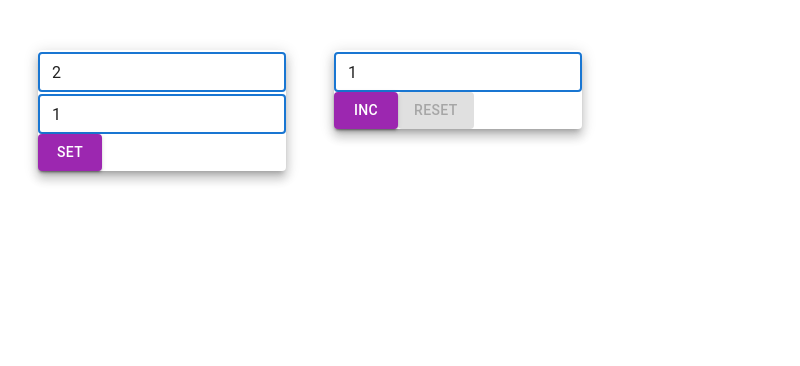
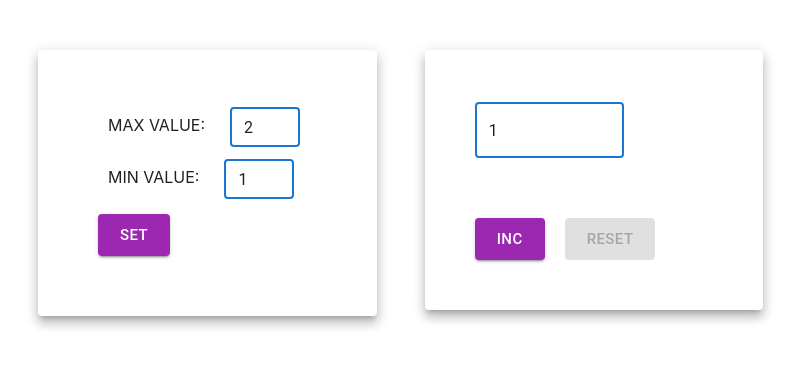
Before and after one commit to Alex62510/Project-Monday--counter, a React (Create React App) app: page / in a window 1280 px wide. Shown: the top 366 px of the page, without its empty margins (46-846 px from the left). Built offline with nearby package versions, Linux system fonts and the light colour scheme.

Commit message:
commit 02 Component input button limits

```diff
--- a/src/App.tsx
+++ b/src/App.tsx
@@ -56,10 +56,9 @@ function App() {
         <div className={"App"}>
             <Container fixed>
                 <Grid container sx={{p: "50px 20px"}} spacing={6}>
-
-                    <Grid item className={"box"}>
-                        <Paper elevation={8}>
-                            <Grid >
+                    <Grid item className={"box"} xs={4}>
+                        <Paper elevation={8} sx={{p:"20px"}}  >
+                            <Grid>
                                 <SetterValue
                                     errorMessage={errorMessage}
                                     setNewMessage={setNewMessage}
@@ -67,18 +66,19 @@ function App() {
                                     setDownLimit={setDownLimit}
                                 />
                             </Grid>
-
                         </Paper>
-
                     </Grid>
-                    <Grid item>
-                        <Paper elevation={8}>
+                    <Grid item xs={4}>
+                        <Paper elevation={8} sx={{p:"20px"}}>
+                            <Grid>
+                                <Grid xs={6} sx={{m:"30px"}}>
                                     <InputCount
                                     error={errorInput}
                                     inputValue={inputValue}
                                     inputClassName={(numbersLimitMax) ? "inputIncMax" : "inputInc"}
                                 />
-                            <Grid className="twoButtons">
+                                </Grid>
+                                <Grid className="twoButtons" sx={{ p:"20px"}}>
 
                                     <ButtonCount
                                         numbersLimit={numbersLimitMax}
@@ -96,12 +96,10 @@ function App() {
                                     />
 
                                 </Grid>
+                            </Grid>
                         </Paper>
-
                     </Grid>
-
                 </Grid>
-
             </Container>
         </div>
     );
--- a/src/counter/Button/ButtonCount.tsx
+++ b/src/counter/Button/ButtonCount.tsx
@@ -13,7 +13,8 @@ const ButtonCount = (props: Buttontype) => {
     }
     return (
         <Button
-            size="medium"
+            sx={{m:"10px"}}
+            size="large"
             color="secondary"
             variant="contained"
             className={props.className}
--- a/src/counter/InputCount.tsx
+++ b/src/counter/InputCount.tsx
@@ -9,10 +9,11 @@ type InputType={
 const InputCount = (props:InputType) => {
     return (
         <TextField
-            size="small"
+            size="medium"
             variant="outlined"
             color="primary"
             focused
+
             error={props.error}
             helperText={props.error && "Incorrect value"}
             sx={{mt: "2px"}}
--- a/src/counter/InputLimits/InputLimit.tsx
+++ b/src/counter/InputLimits/InputLimit.tsx
@@ -13,6 +13,7 @@ const InputLimit = (props: InputLimitsPropsType) => {
         <div>
             <div>
                 <TextField
+
                     error={props.error}
                     helperText={props.error && "Incorrect value"}
                     value={props.InputValue}
--- a/src/counter/Setter/SetterValue.tsx
+++ b/src/counter/Setter/SetterValue.tsx
@@ -69,14 +69,25 @@ export const SetterValue = (props: SetterPropsType) => {
         props.errorMessage(false)
     }
     return (
-        <Grid  >
-            <Grid>
+        <Grid alignItems={"center"} sx={{p: "30px"}}>
+            <Grid container>
+                <Grid item sx={{p: "15px 20px"}}>
+                    MAX VALUE:
+                </Grid>
+                <Grid item xs={4} sx={{p: "5px"}}>
                     <InputLimit
                         InputValue={upperInputValue}
                         limitChange={upperLimitChange}
                         setNewMessage={props.setNewMessage}
                         error={error}
                     />
+                </Grid>
+            </Grid>
+            <Grid container>
+                <Grid item sx={{p: "15px 20px"}}>
+                    MIN VALUE:
+                </Grid>
+                <Grid item xs={4} sx={{p: "5px"}}>
                     <InputLimit
                         InputValue={lowerInputValue}
                         limitChange={lowerLimitChange}
@@ -84,8 +95,8 @@ export const SetterValue = (props: SetterPropsType) => {
                         error={error}
                     />
                 </Grid>
-
-            <Grid   >
+            </Grid>
+            <Grid>
                 <ButtonCount
                     className={"SetButton"}
                     onClickFunc={setToLocalStorage}
```
Lines whose indentation alone changed are shown as unchanged.
